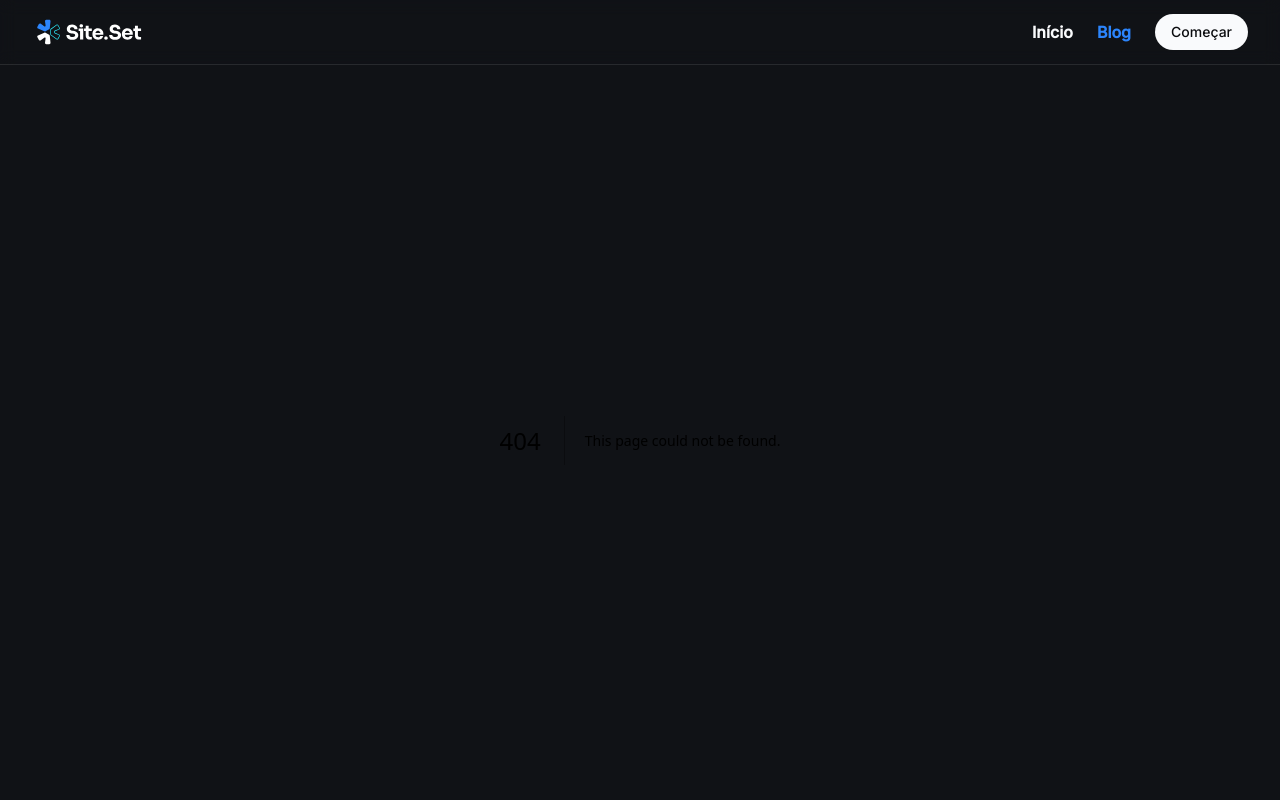
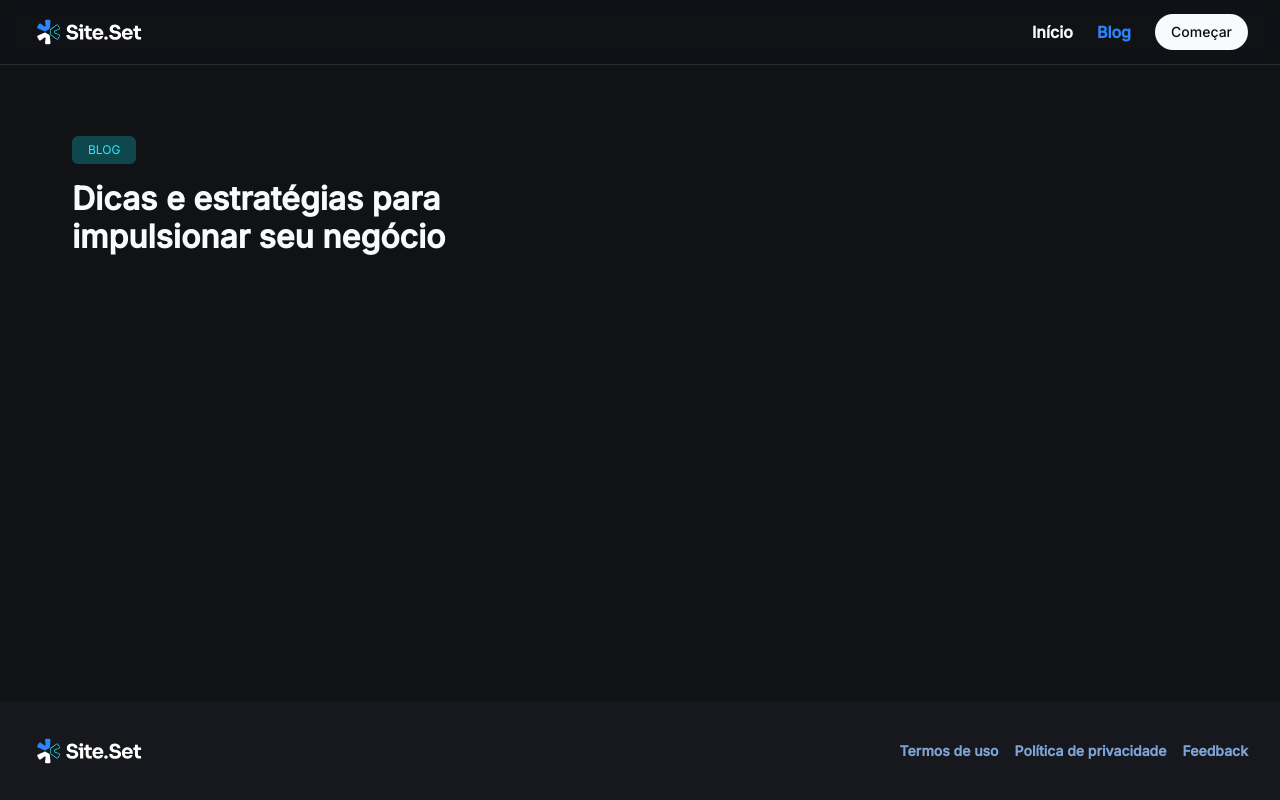
Before and after one commit to igorfbarbosa/landing-page-rocketseat, a Next.js app: page /blog in a window 1280 px wide. Before the commit this address had no page. Shown: the top 800 px of the page. Built offline with nearby package versions, Linux system fonts and the light colour scheme; a web font is replaced by a local one.

Commit message:
Fundamentos do Next.js - Criando página de blog

```diff
--- /dev/null
+++ b/src/pages/blog/index.tsx
@@ -0,0 +1,19 @@
+export default function BlogPage() {
+  return (
+    <div className="flex flex-col py-24 flex-grow h-full">
+      <header>
+        <div className="container space-y-6 flex flex-col items-start justify-between md:flex-row md:items-end lg:items-end">
+          <div className="flex flex-col gap-4 md:px-0">
+            <span className="text-body-tag text-cyan-100 w-fit rounded-md text-center md:text-left py-2 px-4 bg-cyan-300">
+              BLOG
+            </span>
+
+            <h1 className="text-balance text-start md:text-left text-heading-lg md:text-heading-xl max-w-2xl text-gray-100">
+              Dicas e estratégias para impulsionar seu negócio
+            </h1>
+          </div>
+        </div>
+      </header>
+    </div>
+  )
+}
--- a/src/pages/index.tsx
+++ b/src/pages/index.tsx
@@ -1,9 +1,5 @@
 import { LandingPage } from '@/templates/landing-page'
 
-import { allPosts } from 'contentlayer/generated'
-
 export default function Home() {
-  console.log(allPosts)
-
   return <LandingPage />
 }
```
